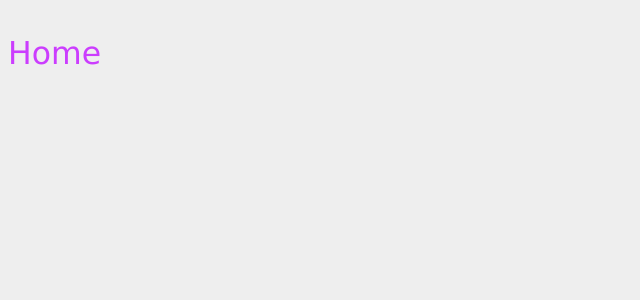
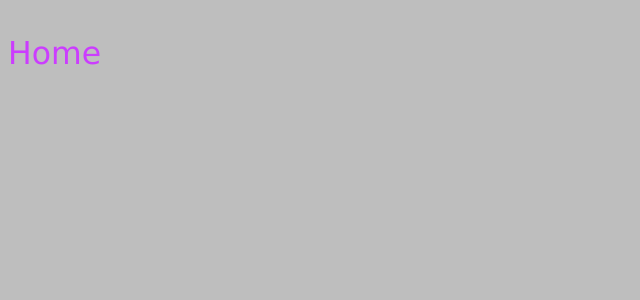
Before and after one commit to ueita/ueita.github.io, a Jekyll site: the page built from README.md, in a window 1280 px wide. Shown: the top 300 px of the page, without its empty margins (0-640 px from the left). Built offline with Jekyll 4.4.1, drawn with Linux system fonts in a browser that asks for light colours; our own code applies the rules of GitHub Pages for plain Markdown files.

Commit message:
changed background color

```diff
--- a/_sass/_components.scss
+++ b/_sass/_components.scss
@@ -1,3 +1,3 @@
 body {
-    background-color: $near-white;
+    background-color: $light-grey;
 }
```
